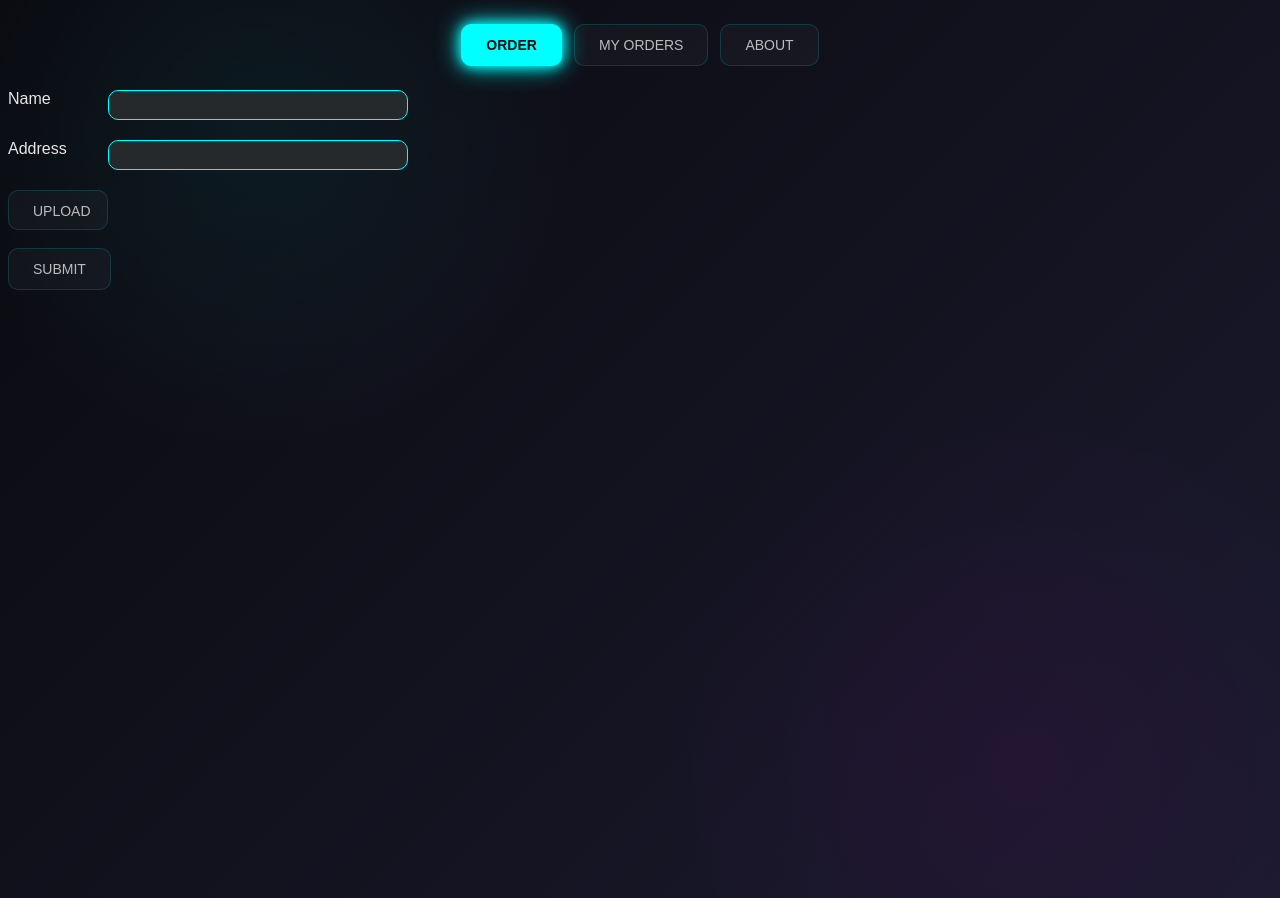
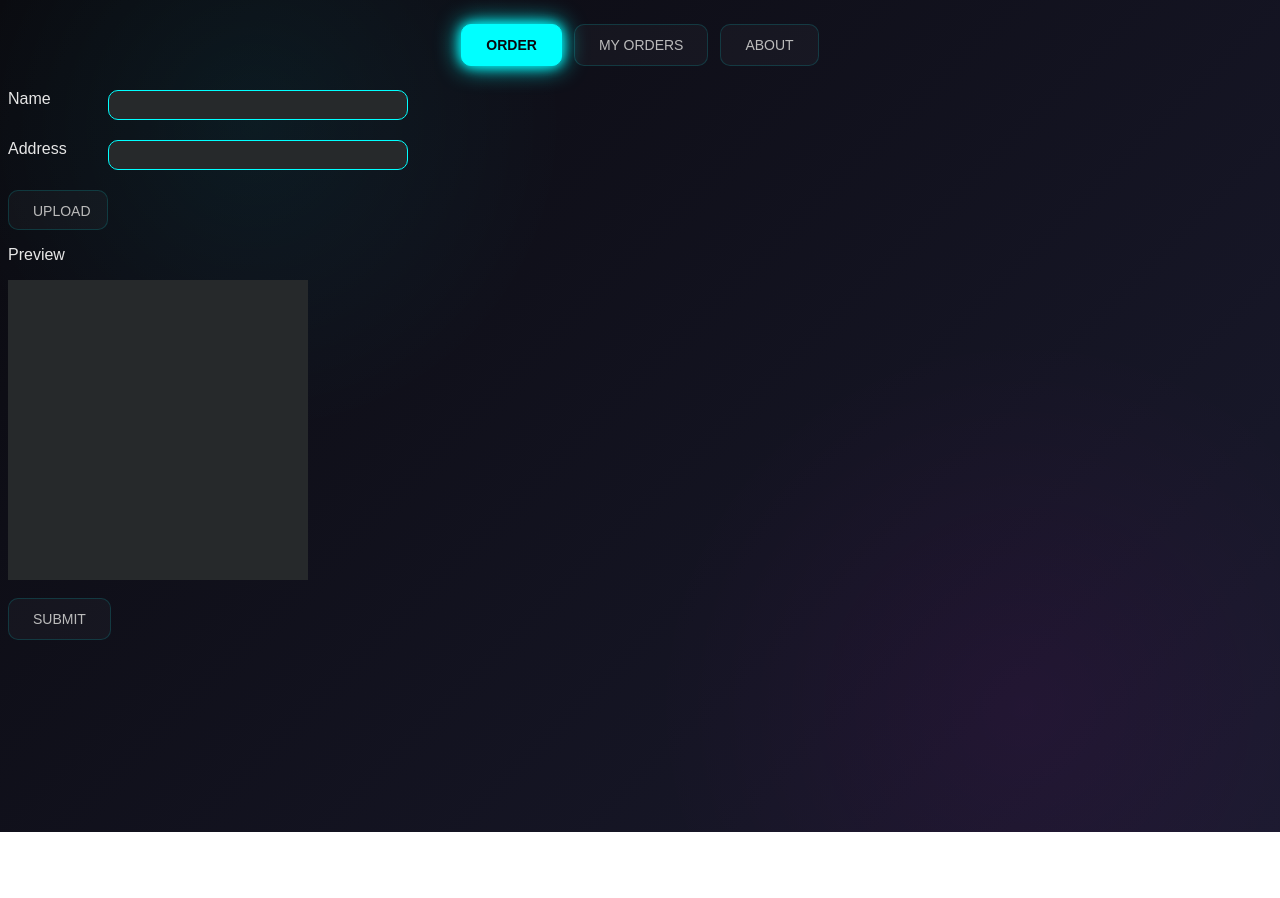
Before and after one commit to indian-coder-aarush/3D-Printing-Website, a React (Create React App) app in the folder frontend/: page / in a window 1280 px wide. After the commit the page ends 832 px from the top, so only its background shows below. Built offline with nearby package versions, Linux system fonts and the light colour scheme.

Commit message:
did some styling

```diff
--- a/frontend/src/About.js
+++ b/frontend/src/About.js
@@ -1,4 +1,4 @@
-function About({activeTab, setActiveTab}) {
+function About({setActiveTab}) {
     return(
         <div>
             <h1 className = "Heading">3D PRINTERS</h1>
--- a/frontend/src/App.css
+++ b/frontend/src/App.css
@@ -99,3 +99,12 @@ body{
     margin-left:20px;
     margin-top:10px;
 }
+
+.canvas{
+    width: 300px;
+    height: 300px;
+    margin-top: 10px;
+    margin-left: 0;
+    margin-right: 200px;
+    background-color: #26292b;
+}
--- a/frontend/src/Order.js
+++ b/frontend/src/Order.js
@@ -65,20 +65,21 @@ function Order() {
                 <input type="file" id="fileInput" style={{ display: "none" }} onChange={FileUploaded} />
                 {file && <p className="selected-file">Selected file: {file.name}</p>}
             </div>
-            <br />
-            <button className="tab_buttons" onClick={Button_on_click}>Submit</button>
-            <div style={{ width: "400px", height: "600px", margin: "auto" }}>
-            {file && (
+            <p>Preview</p>
+            <div className = "canvas">
                 <Canvas>
                     <ambientLight intensity={0.5} />
                     <directionalLight position={[10, 10, 5]} intensity={1} />
-                    <Suspense fallback={null}>
-                        <ModelManual file={Url} />
-                    </Suspense>
+                    {Url &&
+                        <Suspense fallback={null}>
+                            <ModelManual file={Url} />
+                        </Suspense>
+                    }
                     <OrbitControls />
                 </Canvas>
-            )}
             </div>
+            <br />
+            <button className="tab_buttons" onClick={Button_on_click}>Submit</button>
         </div>
     );
 }
```
Also changed, not shown: frontend/src/OrderCard.js (+7 -0 lines).
